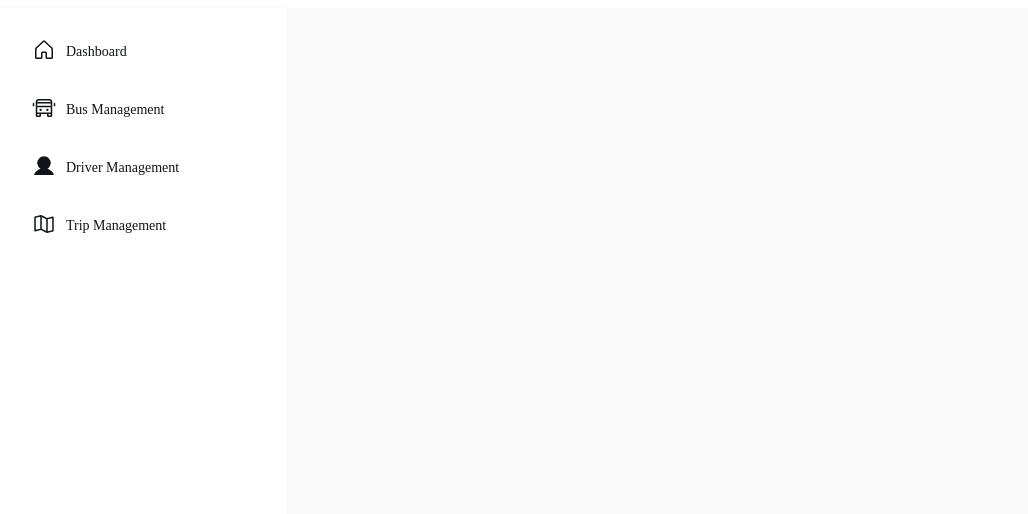
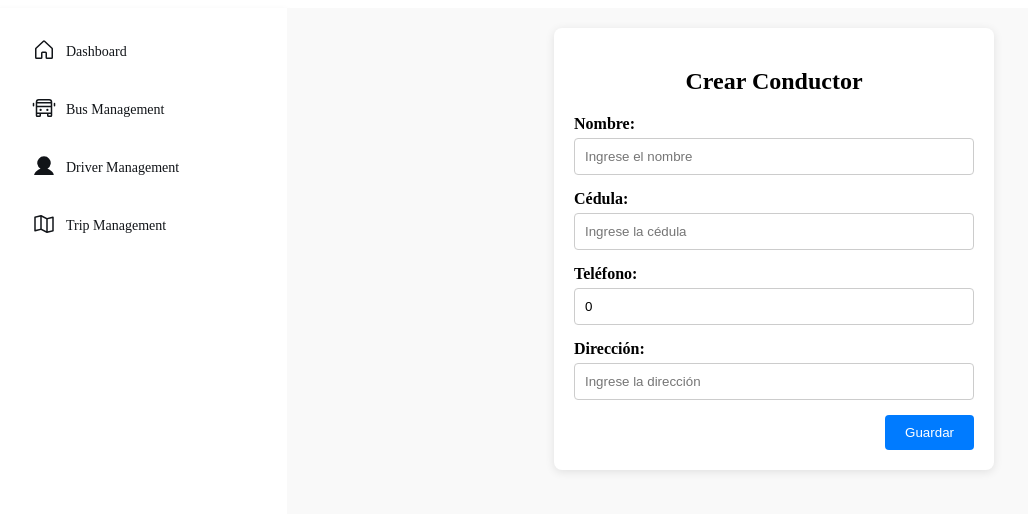
Before and after one commit to juansemondra/sturdy-pancake-an, an Angular app in the folder sturdy-pancake-angular/: page /conductores/crear in a window 1280 px wide. Before the commit this address led to /. Shown: the top 514 px of the page, without its empty margins (11-1039 px from the left). Built offline with nearby package versions, Linux system fonts and the light colour scheme.

Commit message:
crear conductor component

```diff
--- a/sturdy-pancake-angular/src/app/app.routes.ts
+++ b/sturdy-pancake-angular/src/app/app.routes.ts
@@ -11,4 +11,5 @@ export const routes: Routes = [
   { path: 'conductores', component: ConductorComponent },
   { path: 'rutas', component: RutaComponent },
   { path: 'conductores/editar/:id', component: EditarConductorComponent },
+  { path: 'conductores/crear', component: CrearConductorComponent },
 ];
--- a/sturdy-pancake-angular/src/app/conductor/conductor.component.ts
+++ b/sturdy-pancake-angular/src/app/conductor/conductor.component.ts
@@ -53,7 +53,6 @@ export class ConductorComponent implements OnInit {
   }
 
   createConductor(): void {
-    // Implement navigation to create form
-    console.log('Navigate to create conductor form');
+    this.router.navigate(['/conductores/crear']);
   }
 }
--- /dev/null
+++ b/sturdy-pancake-angular/src/app/crear-conductor/crear-conductor.component.css
@@ -0,0 +1,48 @@
+.container {
+  max-width: 400px;
+  margin: 0 auto;
+  padding: 20px;
+  background-color: #fff;
+  border-radius: 8px;
+  box-shadow: 0 2px 10px rgba(0, 0, 0, 0.1);
+}
+
+.form-header {
+  text-align: center;
+  margin-bottom: 20px;
+}
+
+.form-group {
+  margin-bottom: 15px;
+}
+
+.form-group label {
+  display: block;
+  font-weight: bold;
+  margin-bottom: 5px;
+}
+
+.input-field {
+  width: 100%;
+  padding: 10px;
+  border: 1px solid #ccc;
+  border-radius: 4px;
+  box-sizing: border-box;
+}
+
+.form-actions {
+  text-align: right;
+}
+
+.btn-save {
+  background-color: #007bff;
+  color: white;
+  padding: 10px 20px;
+  border: none;
+  border-radius: 4px;
+  cursor: pointer;
+}
+
+.btn-save:hover {
+  background-color: #0056b3;
+}
--- /dev/null
+++ b/sturdy-pancake-angular/src/app/crear-conductor/crear-conductor.component.html
@@ -0,0 +1,57 @@
+<div class="container">
+  <div class="form-header">
+    <h2>Crear Conductor</h2>
+  </div>
+  <form (ngSubmit)="onSubmit()" #createConductorForm="ngForm">
+    <div class="form-group">
+      <label for="nombre">Nombre:</label>
+      <input
+        type="text"
+        id="nombre"
+        name="nombre"
+        [(ngModel)]="conductor.nombre"
+        required
+        class="input-field"
+        placeholder="Ingrese el nombre"
+      />
+    </div>
+    <div class="form-group">
+      <label for="cedula">Cédula:</label>
+      <input
+        type="text"
+        id="cedula"
+        name="cedula"
+        [(ngModel)]="conductor.cedula"
+        required
+        class="input-field"
+        placeholder="Ingrese la cédula"
+      />
+    </div>
+    <div class="form-group">
+      <label for="telefono">Teléfono:</label>
+      <input
+        type="tel"
+        id="telefono"
+        name="telefono"
+        [(ngModel)]="conductor.telefono"
+        required
+        class="input-field"
+        placeholder="Ingrese el teléfono"
+      />
+    </div>
+    <div class="form-group">
+      <label for="direccion">Dirección:</label>
+      <input
+        type="text"
+        id="direccion"
+        name="direccion"
+        [(ngModel)]="conductor.direccion"
+        class="input-field"
+        placeholder="Ingrese la dirección"
+      />
+    </div>
+    <div class="form-actions">
+      <button type="submit" class="btn-save">Guardar</button>
+    </div>
+  </form>
+</div>
--- /dev/null
+++ b/sturdy-pancake-angular/src/app/crear-conductor/crear-conductor.component.ts
@@ -0,0 +1,37 @@
+import { Component } from '@angular/core';
+import { Conductor } from '../conductor/conductor.model';
+import { Router } from '@angular/router';
+import { ConductorService } from '../conductor/conductor.service';
+import { FormsModule } from '@angular/forms';
+
+@Component({
+  selector: 'app-crear-conductor',
+  standalone: true,
+  imports: [FormsModule],
+  templateUrl: './crear-conductor.component.html',
+  styleUrl: './crear-conductor.component.css',
+})
+export class CrearConductorComponent {
+  conductor: Conductor = {
+    nombre: '',
+    cedula: '',
+    telefono: 0,
+    direccion: '',
+  };
+
+  constructor(
+    private conductorService: ConductorService,
+    private router: Router
+  ) {}
+
+  onSubmit(): void {
+    this.conductorService.createConductor(this.conductor).subscribe({
+      next: () => {
+        this.router.navigate(['/conductores']);
+      },
+      error: (err) => {
+        console.error('Error creating conductor:', err);
+      },
+    });
+  }
+}
```
Also changed, not shown: 1 other file (tests, documents, lock files or other folders).
